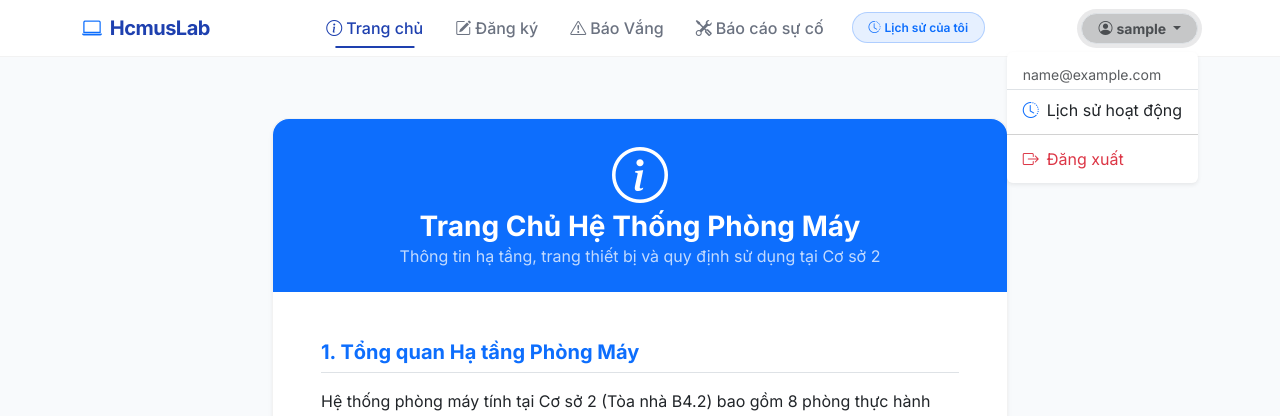
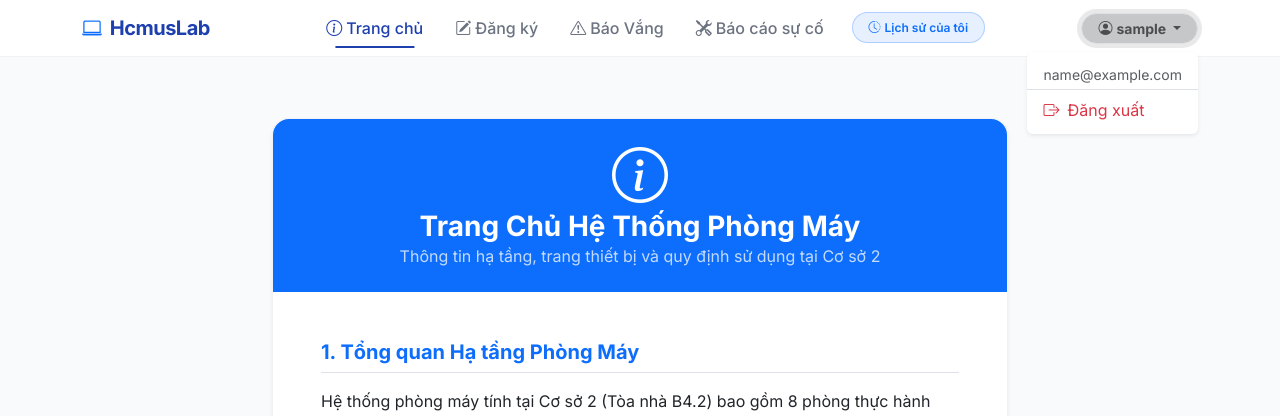
Before and after one commit to maihang-cloud/QLPhongMay, a Flask app: page /trang-chu in a window 1280 px wide, after a click that opens the changed part. Shown: the top 416 px of the page. Run offline with Flask 3, Linux system fonts and the light colour scheme; the visitor is signed in with stand-in values (Sample User, id 1).

Commit message:
Xoa muc Lich su hoat dong trung lap trong menu tai khoan

```diff
--- a/templates/base.html
+++ b/templates/base.html
@@ -156,7 +156,7 @@
                             <a class="nav-link text-primary fw-bold" href="{{ url_for('admin_panel') }}"><i class="bi bi-shield-lock me-1"></i>Admin Dashboard</a>
                             <a class="nav-link text-danger small" href="{{ url_for('logout') }}"><i class="bi bi-box-arrow-right me-1"></i>Đăng xuất ({{ current_user_email }})</a>
                         {% elif current_user_email %}
-                            <a class="nav-link text-success fw-bold" href="{{ url_for('my_dashboard') }}"><i class="bi bi-clock-history me-1"></i>{{ current_user_name or current_user_email }}</a>
+                            <span class="nav-link text-muted small py-1"><i class="bi bi-person-circle me-1"></i>{{ current_user_name or current_user_email }}</span>
                             <a class="nav-link text-danger small" href="{{ url_for('logout') }}"><i class="bi bi-box-arrow-right me-1"></i>Đăng xuất</a>
                         {% else %}
                             <a class="nav-link text-primary fw-bold" href="{{ url_for('login_page') }}"><i class="bi bi-google me-1"></i>Đăng nhập</a>
@@ -176,12 +176,11 @@
                         </button>
                         <ul class="dropdown-menu dropdown-menu-end shadow-sm border-0 mt-2" aria-labelledby="userMenu">
                             <li class="px-3 py-1 text-muted small border-bottom">{{ current_user_email }}</li>
-                            <li><a class="dropdown-item mt-1" href="{{ url_for('my_dashboard') }}"><i class="bi bi-clock-history me-2 text-primary"></i>Lịch sử hoạt động</a></li>
                             {% if current_user_email in ADMIN_EMAILS %}
-                            <li><a class="dropdown-item" href="{{ url_for('admin_panel') }}"><i class="bi bi-shield-lock me-2 text-primary"></i>Trang Quản trị</a></li>
+                            <li><a class="dropdown-item mt-1" href="{{ url_for('admin_panel') }}"><i class="bi bi-shield-lock me-2 text-primary"></i>Trang Quản trị</a></li>
+                            <li><hr class="dropdown-divider"></li>
                             {% endif %}
-                            <li><hr class="dropdown-divider"></li>
-                            <li><a class="dropdown-item text-danger" href="{{ url_for('logout') }}"><i class="bi bi-box-arrow-right me-2"></i>Đăng xuất</a></li>
+                            <li><a class="dropdown-item text-danger mt-1" href="{{ url_for('logout') }}"><i class="bi bi-box-arrow-right me-2"></i>Đăng xuất</a></li>
                         </ul>
                     </div>
                 {% else %}
```
